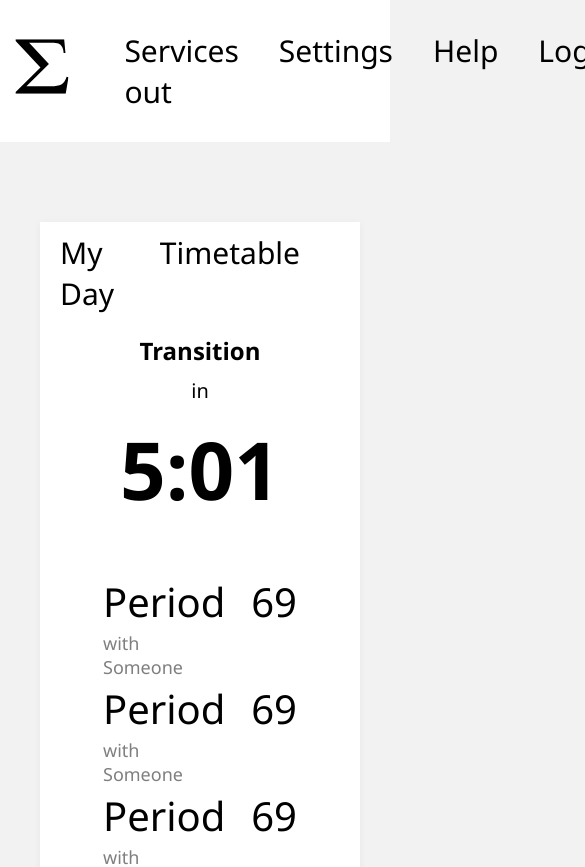
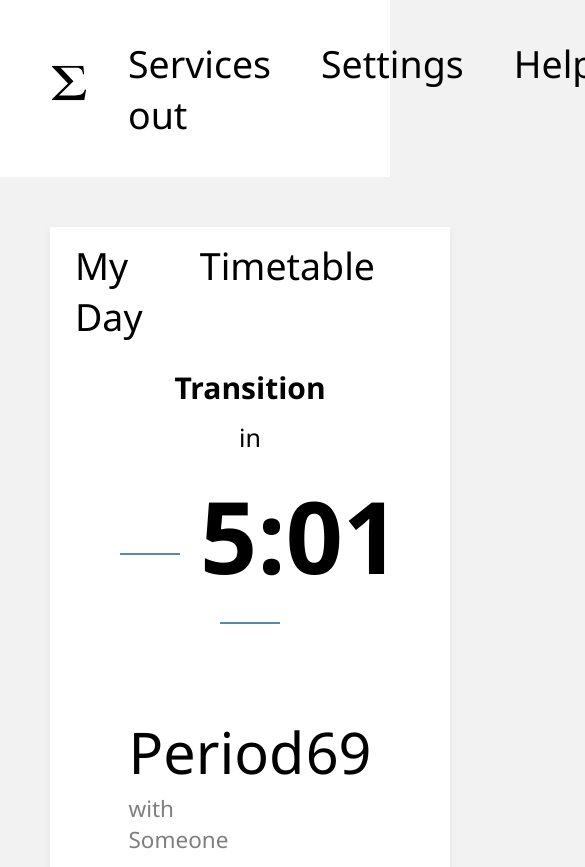
Before and after one commit to rexmainstream/sigma, a React (Create React App) app: page / in a window 390 px wide. Shown: the top 867 px of the page, 585 px wide, since content can reach past the window. Built offline with nearby package versions, Linux system fonts and the light colour scheme.

Commit message:
Added some animations
Added some animations and added some scripts.

```diff
--- a/package.json
+++ b/package.json
@@ -8,6 +8,7 @@
     "@testing-library/user-event": "^13.5.0",
     "react": "^17.0.2",
     "react-dom": "^17.0.2",
+    "react-helmet": "^6.1.0",
     "react-scripts": "^5.0.0",
     "web-vitals": "^2.1.4"
   },
--- a/public/index.html
+++ b/public/index.html
@@ -16,7 +16,6 @@
       user's mobile device or desktop. See https://developers.google.com/web/fundamentals/web-app-manifest/
     -->
     <link rel="manifest" href="%PUBLIC_URL%/manifest.json" />
-    <script href="./scripts/hover.js" async></script>
     <!--
       Notice the use of %PUBLIC_URL% in the tags above.
       It will be replaced with the URL of the `public` folder during the build.
@@ -28,6 +27,9 @@
     -->
     <title></title>
   </head>
-  <body id="root">
+  <body>
+    <div id="root">
+
+    </div>
   </body>
 </html>
--- a/src/components/dashboard.js
+++ b/src/components/dashboard.js
@@ -2,6 +2,7 @@ import Timetable_mini from './timetable_mini';
 import Calendar_mini from './calendar_mini';
 import Motivational_quote from './motivational_quote';
 import Focus_mini from './focus_mini';
+import {Helmet} from 'react-helmet';
 {/*Remember to add a full timetable!*/}
 
 {/*This is the dashboard. Includes a timetable, calendar motivational quote display and a focus display*/}
--- a/src/components/focus_mini.js
+++ b/src/components/focus_mini.js
@@ -2,9 +2,9 @@ import React from "react";
 
 export default function Focus_mini() {
     return (
-        <div class="focus">
+        <div className="focus">
             <b>Current Focus</b>
-            <div class="goals box">
+            <div className="goals box">
                 <p>Get better for software design</p>
             </div>
         </div>
--- a/src/components/main_lines.js
+++ b/src/components/main_lines.js
@@ -1,8 +1,24 @@
 import React from "react";
+
+function hover(e) { //When user hovers over table row, it highlights the whole row. Can add more features later.
+    console.log('hover function has run')
+    e.currentTarget.style.backgroundColor = `rgb(209,231,246)`;
+    e.currentTarget.nextElementSibling.style.backgroundColor = `rgb(209,231,246)`;
+}
+
+function time_out(e) {//When user's mouse leaves the table rows the row refreshes.
+    console.log('time_out function has run')
+    e.currentTarget.style.backgroundColor = `white`;
+    e.currentTarget.nextElementSibling.style.backgroundColor = `white`;
+}
+
 
 export default function Main_line() {
     return (
-        <tr className="main_line">
+        <tr className="main_line"
+            onMouseEnter={(e) => hover(e)} //This causes a lot of errors on the console but it still works
+            onMouseLeave={(e) => time_out(e)}
+            >
             <td className="period">Period</td>
             <td className="room">69</td>
         </tr>
--- a/src/components/timetable_mini.js
+++ b/src/components/timetable_mini.js
@@ -1,18 +1,17 @@
 import React from "react";
 import Main_line from "./main_lines";
 import  Secondary_line from "./secondary_lines"
+import Transition_time from "./transition_time"
 
 export default function Timetable_mini() {
     return (
-        <div class="box timetable">
-            <div class="tab_container">
-                <p class="tab">My Day</p>
-                <p class="tab">Timetable</p>
+        <div className="box timetable">
+            <div className="tab_container">
+                <p className="tab">My Day</p>{/*Probably change this to a component*/}
+                <p className="tab">Timetable</p>
             </div>
-            <p id="next_period">Transition</p>
-            <p>in</p>
-            <p><b id="time_until_transition">5:01</b></p>
-            <div class="flex">
+            <Transition_time />
+            <div className="flex">
                 <table id="daily_timetable">
                     <tbody>
                         <Main_line />
--- /dev/null
+++ b/src/components/transition_time.js
@@ -0,0 +1,20 @@
+import React from "react";
+
+
+export default function Transition_time() {
+    return (
+        <div>
+            <p id="next_period">Transition</p>
+            <p>in</p>
+            <p>
+                <svg width={100} height={40}>
+                    <line className="left-to-right line" x1="20" y1="20" x2="80" y2="20" stroke="rgb(29 98 149)" strokeWidth={1.5}></line>
+                </svg>
+                <b id="time_until_transition">5:01</b>
+                <svg width={100} height={40}>
+                    <line className="right-to-left line" x1="80" y1="20" x2="20" y2="20" stroke="rgb(29 98 149)" strokeWidth={1.5}></line>
+                </svg>
+            </p>
+        </div>
+    );
+}
--- a/src/index.css
+++ b/src/index.css
@@ -1,77 +1,14 @@
-/* || GENERAL STYLES*/
-html {
-    font-size: 10px; /*use relative font-size values. This will make things much more convenient especially when trying to make it compatiable with all devices*/
-    font-family: 'Segoe UI', Helvetica, sans-serif; /*San-serif as a fallback for older browsers*/
-    overflow-y: scroll;
-    overflow-x: hidden;
-}
-
-body {
-    margin: 0rem 0rem 0rem 0rem;
-    background-color: rgb(242,242,242);
-}
-
-header {
-    font-size: 1.5rem;
-    background-color: white;
-    padding: 0 0 0 0;
-}
-
-footer {
-    font-size: 1.2rem;
-    background-color: rgb(32, 32, 32);
-    color: white;
-    display: block;
-    line-height: 1.5;
-    margin-block-start: 2rem;
-    padding: 0.5rem 0.5rem 0.5rem 0.5rem;
-}
-
-main {
-    padding-block-start: 4rem;
-    padding-inline-start: 2rem;
-    padding-inline-end: 2rem;
-}
+@import url(styles.css);/*Import default styling*/
 
 
-p {
-    margin-block-start: 0.5rem;
-    margin-block-end: 0.5rem;
-}
-
-b {
-    font-size: 2.5rem;
-    font-weight: bolder;
-}
-
-blockquote {
-    font-size: 1.5rem;
-    margin-block-end: 1rem;
-}
-
-.tab_container {
-    display: flex;
-}
-
-.tab {
-    display: inline;
-    padding-inline-end: 2rem;
-    text-align: left;
-    font-size: 1.5rem
-}
-
-ul[class] {
-  list-style-type: none;
-}
-
-
+/* || GENERAL STYLES*/
 .main_line {
-    font-size: 2rem;
+    font-size: 2.3rem;
     inline-size: 100%;
 }
 
 .secondary_line {
-    font-size: 1rem;
+    font-size: 1.2rem;
     text-align: left;
     color: rgb(127,127,127);
     inline-size: 100%;
@@ -90,24 +27,6 @@ ul[class] {
 
 .teacher {
     font-size: 0.9rem;
-}
-
-.logo {
-    max-inline-size: 10vh;
-    display: inline;
-}
-
-.link_list li{
-    text-align: center;
-    list-style-type: none;
-    margin-inline-end: none;
-    display: inline;
-    padding-inline-end: 2rem;
-}
-
-.notes + b { /*Fix this later, doesn't work now*/
-    display: block;
-    text-align: right;
 }
 
 #time_until_transition{
@@ -140,30 +59,6 @@ ul[class] {
     font-weight: bold;
 }
 /* || LAYOUTS*/
-.flex {
-    display: flex;
-    vertical-align: middle;
-    justify-content: center;
-}
-
-.header {
-    justify-content: left;
-    align-items: center;
-}
-
-.grid_wrapper { /*should this even be a grid? A flexbox will still work but it won't be as responsive i think.*/
-    display: grid;
-}
-
-.box {
-    background-color: white;
-    box-shadow: 0 2px 8px rgb(0 0 0 / 5%);
-    /*
-    transition-property: box-shadow, transform;
-    transition-duration: 400ms;
-    transition-timing-function: cubic-bezier(.16,1,.29,.99);
-    */
-}
 .timetable {
     padding-inline-start: 1rem;
     padding-inline-end: 1rem;
@@ -236,26 +131,6 @@ main .grid_wrapper {
 }
 
 /* || UTILITES */
-a {
-    font-size: inherit;
-    color: inherit;
-}
-
-a[href] {
-  text-decoration: none;
-}
-
-li a[href]:hover {
-  text-decoration: underline;
-}
-
-p a {
-    color: blue;
-}
-
-p a:visited {
-    color: purple;
-}
 
 /* || SITEWIDE */
 
@@ -264,7 +139,7 @@ p a:visited {
 
 @media screen and (max-width: 999px) { /* font-size and layout for mobile devices. Essentially this will increase font size for smaller res machines and also stack the boxes differently.*/
     html {
-        font-size: 20px;
+        font-size: 25px;
     }
 
     .box {
--- a/src/res/scripts/hover.js
+++ b/src/res/scripts/hover.js
@@ -1,5 +1,4 @@
 let table_main_rows
-const delay = ms => new Promise(res => setTimeout(res, ms))
 
 //This subroutine assigns some variables when the webpage loads
 function web_page_loaded() {
--- /dev/null
+++ b/src/styles.css
@@ -0,0 +1,185 @@
+/* || GENERAL STYLES*/
+html {
+    font-size: 10px; /*use relative font-size values. This will make things much more convenient especially when trying to make it compatiable with all devices*/
+    font-family: 'Segoe UI', Helvetica, sans-serif; /*San-serif as a fallback for older browsers*/
+    overflow-y: scroll;
+    overflow-x: hidden;
+}
+
+body {
+    margin: 0rem 0rem 0rem 0rem;
+    background-color: rgb(242,242,242);
+}
+
+header {
+    font-size: 1.5rem;
+    background-color: white;
+    padding: 0 0 0 0;
+}
+
+footer {
+    font-size: 1.2rem;
+    background-color: rgb(32, 32, 32);
+    color: white;
+    display: block;
+    line-height: 1.5;
+    margin-block-start: 2rem;
+    padding: 0.5rem 0.5rem 0.5rem 0.5rem;
+}
+
+main {
+    padding-block-start: 2rem;
+    padding-inline-start: 2rem;
+    padding-inline-end: 2rem;
+}
+
+p {
+    margin-block-start: 0.5rem;
+    margin-block-end: 0.5rem;
+}
+
+b {
+    font-size: 2.5rem;
+    font-weight: bolder;
+}
+
+blockquote {
+    font-size: 1.5rem;
+    margin-block-end: 1rem;
+}
+
+.tab_container {
+    display: flex;
+}
+
+.tab {
+    display: inline;
+    padding-inline-end: 2rem;
+    text-align: left;
+    font-size: 1.5rem
+}
+
+ul[class] {
+  list-style-type: none;
+}
+
+.logo {
+    max-inline-size: 4.5vh;
+    margin-inline-start: 2rem;
+    margin-block-start: 1rem;
+    margin-block-end: 1rem;
+    display: inline;
+}
+
+.link_list li{
+    text-align: center;
+    list-style-type: none;
+    margin-inline-end: none;
+    display: inline;
+    padding-inline-start: none;
+    padding-inline-end: 2rem;
+}
+
+.notes + b { /*Fix this later, doesn't work now*/
+    display: block;
+    text-align: right;
+}
+
+.drop_down {
+    list-style-type: circle;
+}
+
+#license {
+  grid-row: 2/3;
+}
+
+#reference_links {
+  font-size: 1.7rem;
+  padding-block-end: 2rem;
+  border-block-end: 2px solid white;
+}
+
+/* || LAYOUTS*/
+.flex {
+    display: flex;
+    vertical-align: middle;
+    justify-content: center;
+}
+
+.header {
+    justify-content: left;
+    align-items: center;
+}
+
+.grid_wrapper { /*should this even be a grid? A flexbox will still work but it won't be as responsive i think.*/
+    display: grid;
+}
+
+.box {
+    background-color: white;
+    box-shadow: 0 2px 8px rgb(0 0 0 / 5%);
+    /*
+    transition-property: box-shadow, transform;
+    transition-duration: 400ms;
+    transition-timing-function: cubic-bezier(.16,1,.29,.99);
+    */
+}
+
+/* || UTILITES */
+a {
+    font-size: inherit;
+    color: inherit;
+}
+
+a[href] {
+  text-decoration: none;
+}
+
+li a[href]:hover {
+  text-decoration: underline;
+}
+
+p a {
+    color: blue;
+}
+
+p a:visited {
+    color: purple;
+}
+
+/* || SVG AND ANIMATIONS*/
+
+.line {
+    stroke-dasharray: 100;
+    stroke-dashoffset: 100;
+    animation: move 0.8s linear;
+    animation-fill-mode: forwards;
+}
+
+.box {
+    animation-name: fade-top;
+    animation-duration: 0.5s;
+    animation-timing-function: ease-out;
+    animation-fill-mode: both;
+}
+
+@keyframes move {
+    0% {
+        opacity: 0;
+    }
+    100% {
+        stroke-dashoffset: 0;
+        opacity: 1;
+    }
+}
+
+@keyframes fade-top {
+    0% {
+        opacity: 0;
+        transform: translateY(-10px);
+    }
+    100% {
+        opacity: 1;
+        transform: translateY(0);
+    }
+}
```
Also changed, not shown: public/scripts/hover.js (+8 -26 lines), src/index.js (line endings or trailing spaces), src/res/images/Logo-Vector-Graphics.svg, 1 other file (tests, documents, lock files or other folders).
